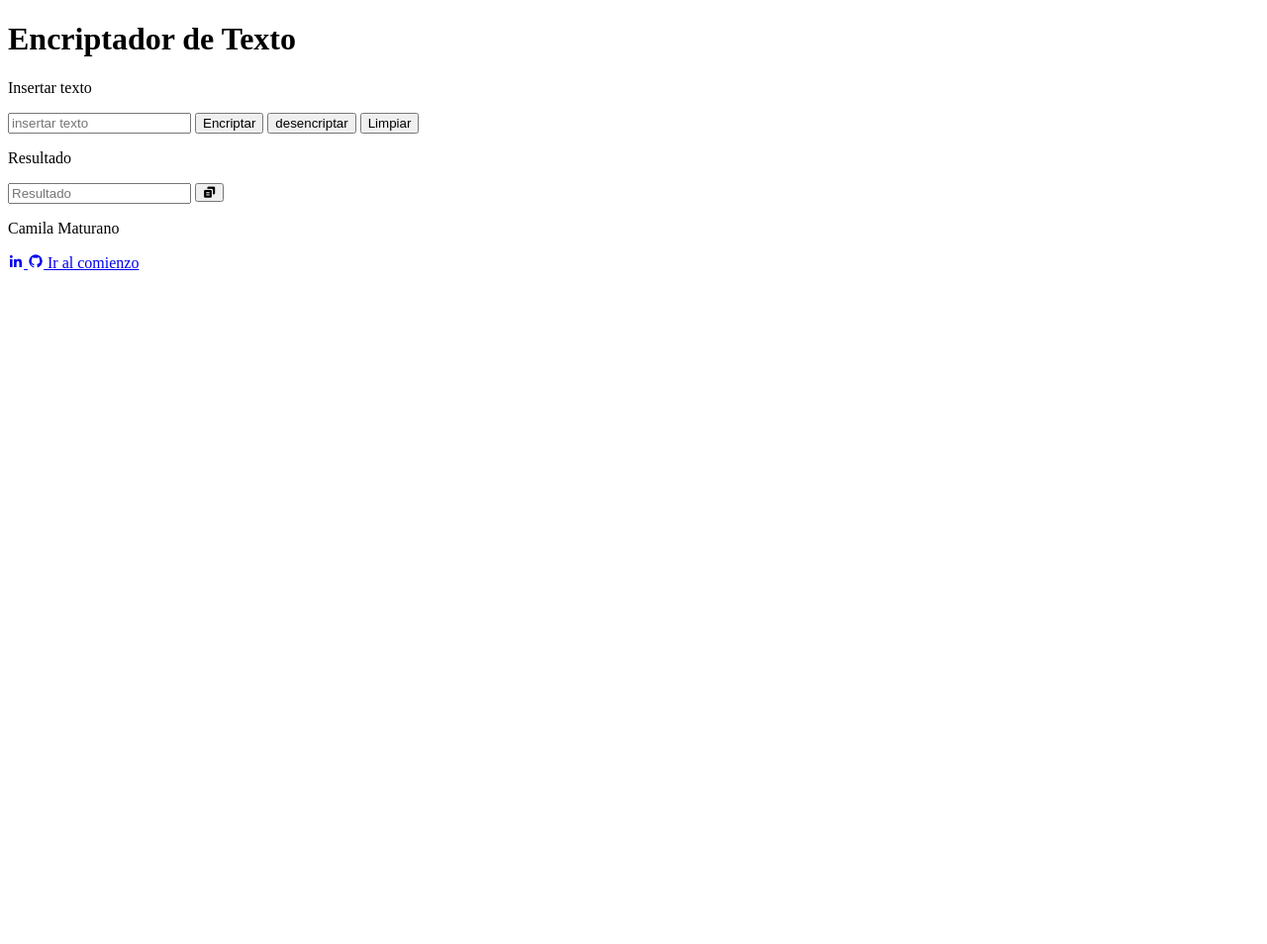
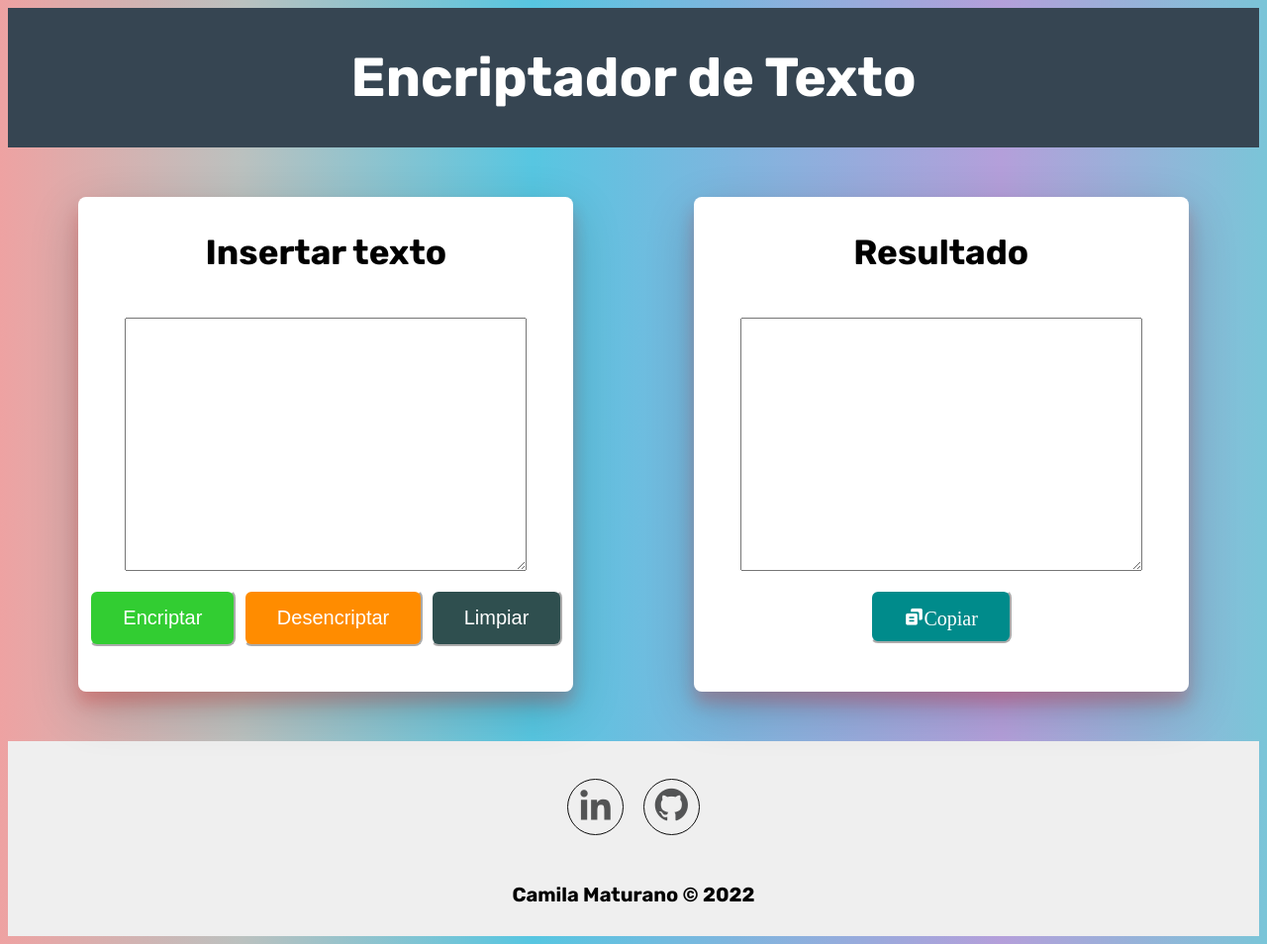
Before and after one commit to CamilaMaturano00/CamilaMaturano00.github.io, a plain HTML site: page index.html in a window 1280 px wide. Shown: the whole page at 99% size. Before the commit the page ends 800 px from the top, so only its background shows below. Drawn offline with nearby package versions, Linux system fonts and the light colour scheme.

Commit message:
Agrego estilo con css

```diff
--- /dev/null
+++ b/css/style.css
@@ -0,0 +1,140 @@
+html {
+    font-family: 'Rubik', sans-serif;
+}
+body{
+   /* background-image: linear-gradient(120deg, #a6c0fe 0%, #f68084 100%);    margin: 0;*/
+   background-image: linear-gradient(to right, #eea2a2 0%, #bbc1bf 19%, #57c6e1 42%, #b49fda 79%, #7ac5d8 100%);
+}
+header{
+    background-color: #364552;
+    color: white;
+    padding: 0.95px;
+}
+h1{
+    text-align: center;
+    font-size: 55px;
+}
+.conteiner{
+    display: flex;
+    justify-content: space-evenly;
+    align-items: center;
+    flex-wrap: wrap;
+}
+.div{
+    box-shadow: 0 12px 16px 0 rgba(218, 23, 23, 0.24), 0 17px 50px 0 rgba(0,0,0,0.19);
+    background-color: #ffffff;
+    text-align: center;
+    width: 500px;
+    height: 500px;
+    font-size: 35px;
+    margin: 50px;
+    cursor: pointer;
+    border-radius: 8px;
+}
+.cont{
+    font-size: 35px;
+    margin-left: 40px;
+    width: 400px;
+    height: 250px;
+    text-align:unset;
+    margin: 10px;
+
+}
+.btn{
+    border-radius: 8px;
+    padding: 15px 32px;
+    color: white;
+    font-size: 20px;
+    border-color: white;
+    display: inline-block;
+    cursor: pointer;
+}
+.btn:hover{
+    box-shadow: 0 12px 16px 0 rgba(0,0,0,0.24), 0 17px 50px 0 rgba(0,0,0,0.19);
+}
+.btn-encriptar{
+    background-color: #32CD32;
+}
+.btn-desencriptar{
+    background-color: #FF8C00;
+}
+.btn-limpiar{
+    background-color: #2F4F4F;
+}
+.btn-copiar{
+    background-color: #008B8B;
+}
+.footer-basic {
+    padding:30px 0;
+    background-color:#efefef;
+    color:#4b4c4d;
+}
+
+.footer-basic .social {
+    text-align:center;
+    padding-bottom:25px;
+}
+
+.footer-basic .social > a {
+    font-size:40px;
+    width: 55px;
+    height: 55px;
+    line-height:60px;
+    display:inline-block;
+    text-align:center;
+    border-radius:50%;
+    border:1px solid rgb(0, 0, 0);
+    margin: 8px;
+    color:inherit;
+    opacity:0.95;
+}
+
+.footer-basic .social > a:hover {
+    color: rgb(135, 8, 253);
+    box-shadow: 0 12px 16px 0 rgba(0,0,0,0.24), 0 17px 50px 0 rgba(0,0,0,0.19);
+}
+
+.footer-basic .copyright {
+    margin-top:15px;
+    text-align:center;
+    font-size:20px;
+    color:rgb(0, 0, 0);
+    margin-bottom:0;
+}
+/*footer{
+    background-color: #364552;
+    color: white;
+    padding: 20px;
+    height: 90px;
+}
+
+footer div{
+    float:right;
+    font-size: 35px;
+}
+section a{
+    transition: color 0.3s ease;
+    color: white;
+    text-decoration: none;
+}
+footer a:hover{
+    color: blueviolet;
+}
+.social-media-icon{
+    display: inline-block;
+    margin-left: 20px;
+    width: 60px;
+    height: 60px;
+    border: 1px solid #fff;
+    border-radius: 50%;
+    text-align: center;
+    color: #fff
+ }
+ .social-media-icon:hover{
+    background: #fff;
+    color: #764ba2;
+}
+.social-media-icon i{
+    font-size: 30px;
+    line-height: 60px;
+}*/
--- a/index.html
+++ b/index.html
@@ -8,6 +8,7 @@
     <link rel="preconnect" href="https://fonts.googleapis.com">
     <link rel="preconnect" href="https://fonts.gstatic.com" crossorigin>
     <link href="https://fonts.googleapis.com/css2?family=Oswald:wght@200&family=Oxygen:wght@300&family=Roboto:ital,wght@1,900&family=Rubik:wght@700&display=swap" rel="stylesheet">
+    <link rel="stylesheet" href="css/style.css">
     <title>Encriptador</title>
 </head>
 <body>
@@ -15,36 +16,40 @@
         <h1 class="titulo">Encriptador de Texto</h1>
     </header>
     <main>
-        <section>
-            <div class="conteiner">
+        <section class="conteiner">
+            <div class="div">
                 <p>Insertar texto</p>
-                <input class="texto"  id="textoCopiar" placeholder="Insertar texto" style="text-transform:lowercase;" onkeyup="javascript:this.value=this.value.toLowerCase();" onkeypress="return validarTexto(event);" pattern=".{3,99}" >
-                <span><box-icon type='solid' name='copy'> </box-icon></span>
-                <button class="btn-encriptar" id="encriptar" >Encriptar</button>
-                <button class="btn-desencriptar" id="desencriptar">desencriptar</button>
-                <button class="btn-limpiar" id="btn-limpiar">Limpiar</button>
+                <textarea  class="cont texto" id="textoCopiar" style="text-transform:lowercase;" onkeyup="javascript:this.value=this.value.toLowerCase();" onkeypress="return validarTexto(event);" pattern=".{3,99}"  >
+                </textarea>
+                <br>
+                <button class="btn btn-encriptar" id="encriptar" >Encriptar</button>
+                <button class="btn btn-desencriptar" id="desencriptar">Desencriptar</button>
+                <button class="btn btn-limpiar" id="btn-limpiar">Limpiar</button>
             </div>
-            <div class="conteiner">
+            <div class="div">
                 <p>Resultado</p>
-                <input type="text" id="resultado" placeholder="Resultado" readonly>
-                <button class="btn-copiar bx bxs-copy-alt " id="copiar"></button>
+                <textarea class="cont resultado" id="resultado" readonly> </textarea>
+                <br>
+                <button class="btn btn-copiar bx bxs-copy-alt " id="copiar">Copiar</button>
             </div>
         </section>
      </main>
+    <div class="footer-basic">
         <footer>
-        <section>
-            <p>Camila Maturano</p>
+            <div class="social">
                 <a href="https://www.linkedin.com/in/camila-maturano/" class="social-media-icon" target="_blank">
                     <i class='bx bxl-linkedin'></i>
                 </a>
                 <a href="https://github.com/CamilaMaturano00" class="social-media-icon" target="_blank">
                     <i class='bx bxl-github'></i>
                 </a>
-            <a href="#titulo">Ir al comienzo</a>
-        </section>
+            </div>
+            <p class="copyright">Camila Maturano © 2022</p>
         </footer>
+    </div>
    <script src="js/encriptador.js"></script>
    <script src="js/desencriptador.js"></script>
    <script src="js/botonCopiar.js"></script>
+   <script src="js/validar.js"></script>
 </body>
 </html>
--- a/js/botonCopiar.js
+++ b/js/botonCopiar.js
@@ -2,7 +2,6 @@ var botonLimpiar = document.querySelector(".btn-limpiar");
 var botonCopiar = document.querySelector(".btn-copiar");
 var resultado = document.querySelector("#resultado");
 var texto = document.querySelector(".texto");
-var seleccion = document.createRange();
 
 botonLimpiar.addEventListener("click",limpiar);
 botonCopiar.addEventListener("click",copiar);
--- a/js/desencriptador.js
+++ b/js/desencriptador.js
@@ -9,6 +9,5 @@ function desencriptar(){
         texto = texto.replaceAll("ai","a");
         texto = texto.replaceAll("ober","o");
         texto = texto.replaceAll("ufat","u");
-    console.log(texto);
     resultado.value = texto
 };
--- a/js/encriptador.js
+++ b/js/encriptador.js
@@ -4,13 +4,10 @@ botonEncriptar.addEventListener("click",encriptar);
 
 function encriptar(){
     var texto = document.querySelector(".texto").value;
-    texto.validarTexto();
         texto = texto.replaceAll("e","enter");
         texto = texto.replaceAll("i","imes");
         texto = texto.replaceAll("a","ai");
         texto = texto.replaceAll("o","ober");
         texto = texto.replaceAll("u","ufat");
-    console.log(texto);
     resultado.value = texto
-
 };
```
Lines whose indentation alone changed are shown as unchanged.
